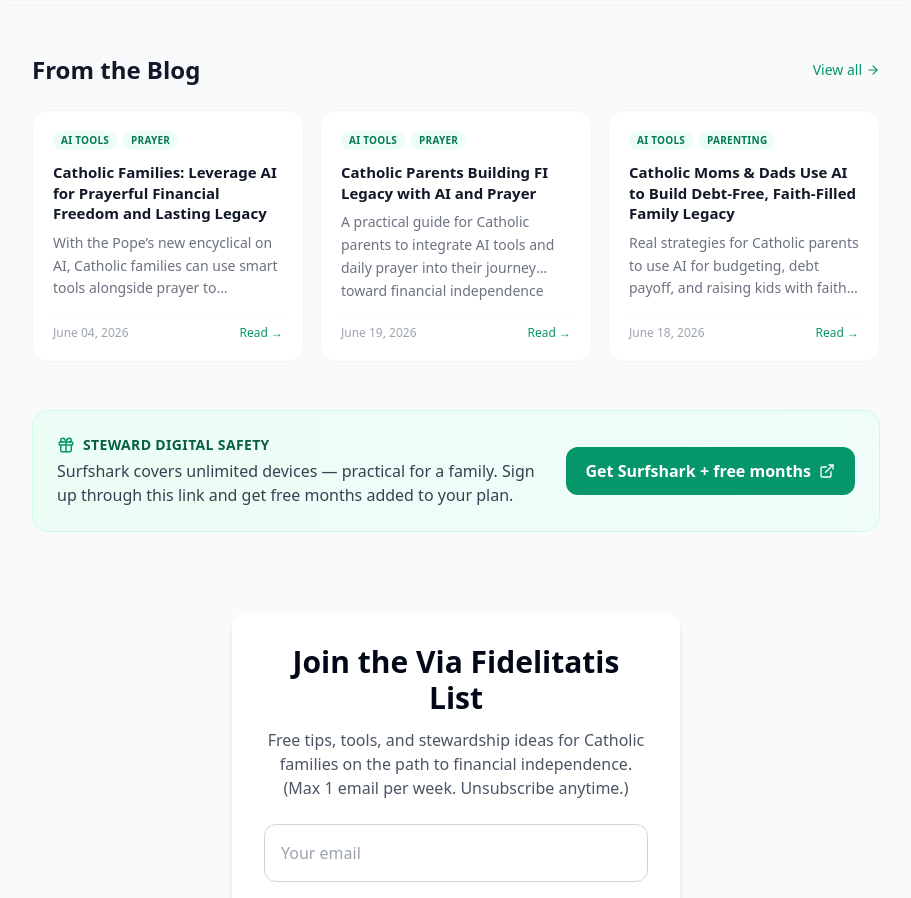
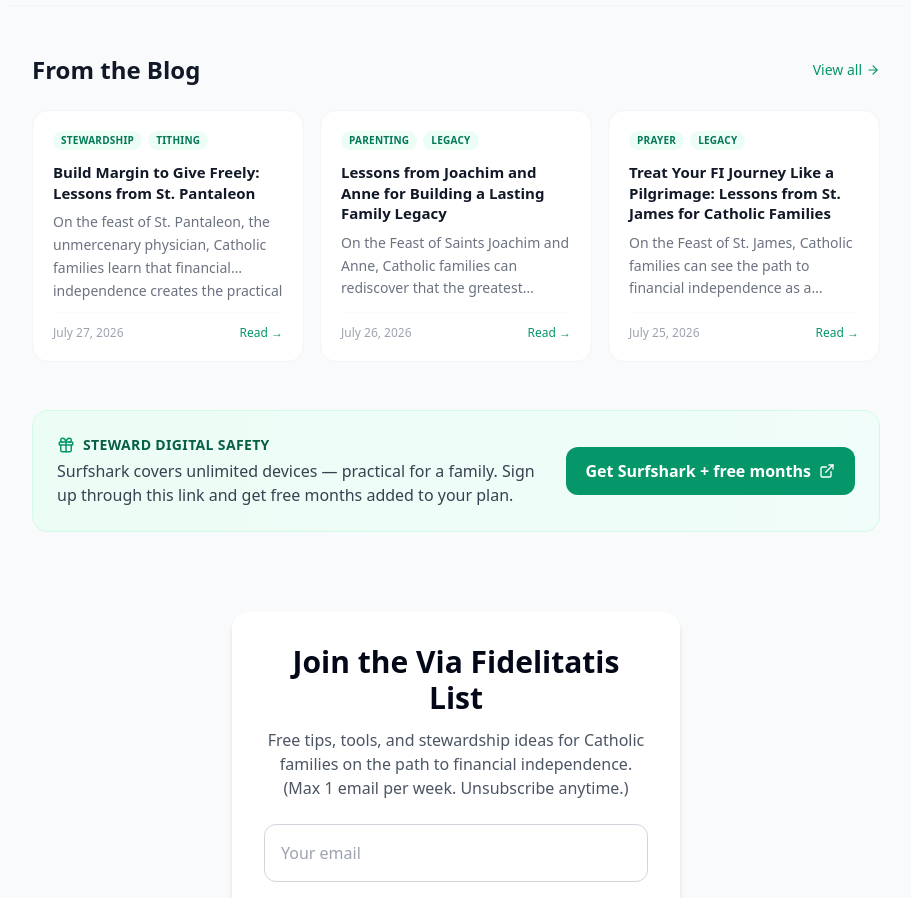
Before and after one commit to daughterpop/super-fi-calc, a React (Vite) app: page / in a window 1280 px wide. Shown: the part 1080-1978 px from the top of the page, without its empty margins (184-1095 px from the left). Built offline with nearby package versions, Linux system fonts and the light colour scheme.

Commit message:
Homepage blog section: show 3 most recent posts instead of static featured

```diff
--- a/src/App.jsx
+++ b/src/App.jsx
@@ -9,12 +9,14 @@ import {
 import SubscribeForm from './components/SubscribeForm';
 import SiteHeader from './components/SiteHeader';
 import ReferralCard from './components/ReferralCard';
-import { featuredPosts } from './data/posts';
+import { allPosts } from './data/posts';
 import { getReferral } from './data/referrals';
 
 function App() {
   // Slot 1 so homepage card usually differs from header strip the same day
   const homeReferral = getReferral({ slot: 1, pool: 'all' });
+  // Always surface the three newest posts (posts.js is ordered newest-first)
+  const recentPosts = allPosts.slice(0, 3);
 
   return (
     <div className="min-h-screen bg-gray-50 overflow-x-hidden">
@@ -126,7 +128,7 @@ function App() {
         </div>
       </div>
 
-      {/* Featured blog posts */}
+      {/* Recent blog posts */}
       <div className="max-w-4xl mx-auto px-4 sm:px-6 py-10 sm:py-12 border-t border-gray-100">
         <div className="flex items-center justify-between mb-6">
           <h2 className="text-xl sm:text-2xl font-bold text-gray-900">From the Blog</h2>
@@ -138,7 +140,7 @@ function App() {
           </Link>
         </div>
         <div className="grid grid-cols-1 sm:grid-cols-3 gap-4">
-          {featuredPosts.slice(0, 3).map((post, idx) => (
+          {recentPosts.map((post, idx) => (
             <Link
               key={idx}
               to={post.link}
```
